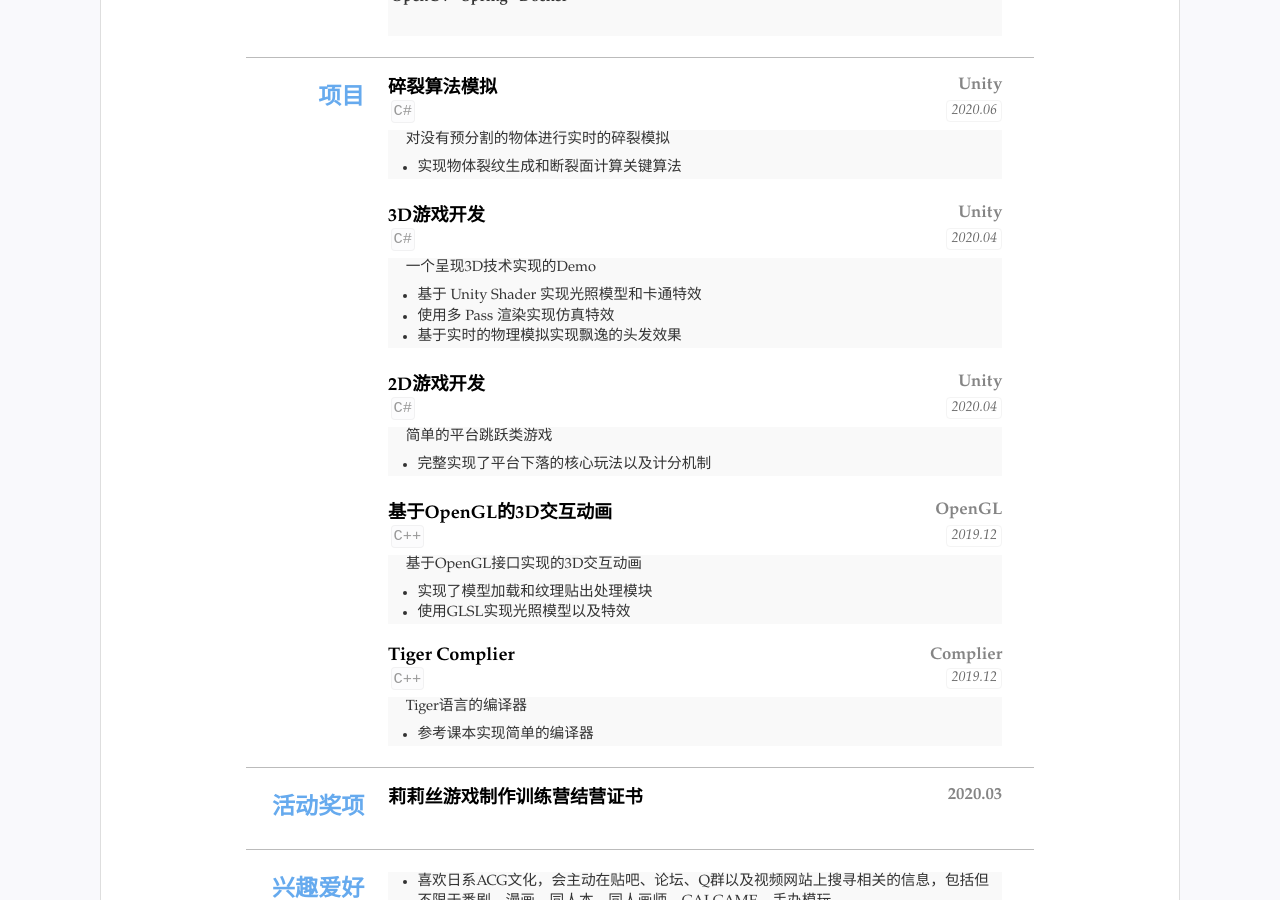
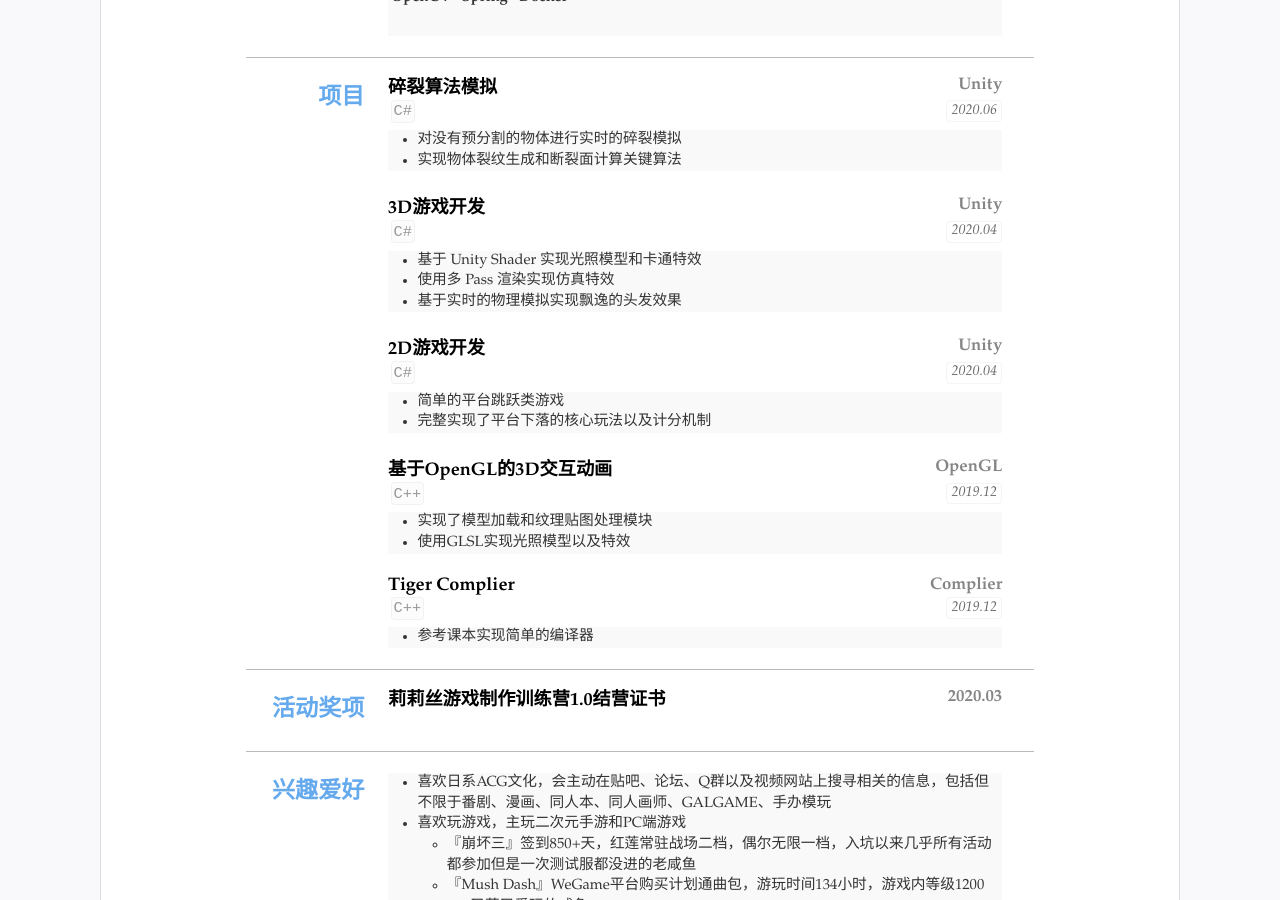
Before and after one commit to ddyasmile/resume, a Jekyll site: the page built from index.html, in a window 1280 px wide and 900 px high, scrolled down 570 px. Built offline with Jekyll 4.4.1, drawn with Linux system fonts in a browser that asks for light colours.

Commit message:
[fix] oprimize format&[add] resume v0.0.3 done

```diff
--- a/_data/_md/cg_project.md
+++ b/_data/_md/cg_project.md
@@ -1,3 +1,3 @@
-基于OpenGL接口实现的3D交互动画
-- 实现了模型加载和纹理贴出处理模块
+
+- 实现了模型加载和纹理贴图处理模块
 - 使用GLSL实现光照模型以及特效
--- a/_data/_md/complier.md
+++ b/_data/_md/complier.md
@@ -1,2 +1,2 @@
-Tiger语言的编译器
+
 - 参考课本实现简单的编译器
--- a/_data/_md/gp_2d.md
+++ b/_data/_md/gp_2d.md
@@ -1,2 +1,2 @@
-简单的平台跳跃类游戏
+- 简单的平台跳跃类游戏
 - 完整实现了平台下落的核心玩法以及计分机制
--- a/_data/_md/gp_3d.md
+++ b/_data/_md/gp_3d.md
@@ -1,4 +1,4 @@
-一个呈现3D技术实现的Demo
+
 - 基于 Unity Shader 实现光照模型和卡通特效
 - 使用多 Pass 渲染实现仿真特效
 - 基于实时的物理模拟实现飘逸的头发效果
--- a/_data/_md/gp_final.md
+++ b/_data/_md/gp_final.md
@@ -1,2 +1,2 @@
-对没有预分割的物体进行实时的碎裂模拟
+- 对没有预分割的物体进行实时的碎裂模拟
 - 实现物体裂纹生成和断裂面计算关键算法
--- a/_data/resume.yml
+++ b/_data/resume.yml
@@ -99,7 +99,7 @@ main: #简历主要内容，
 - type: awards
   name: 活动奖项
   content:
-  - title: 莉莉丝游戏制作训练营结营证书
+  - title: 莉莉丝游戏制作训练营1.0结营证书
     sub: "2020.03"
 
 - type: interest
```
